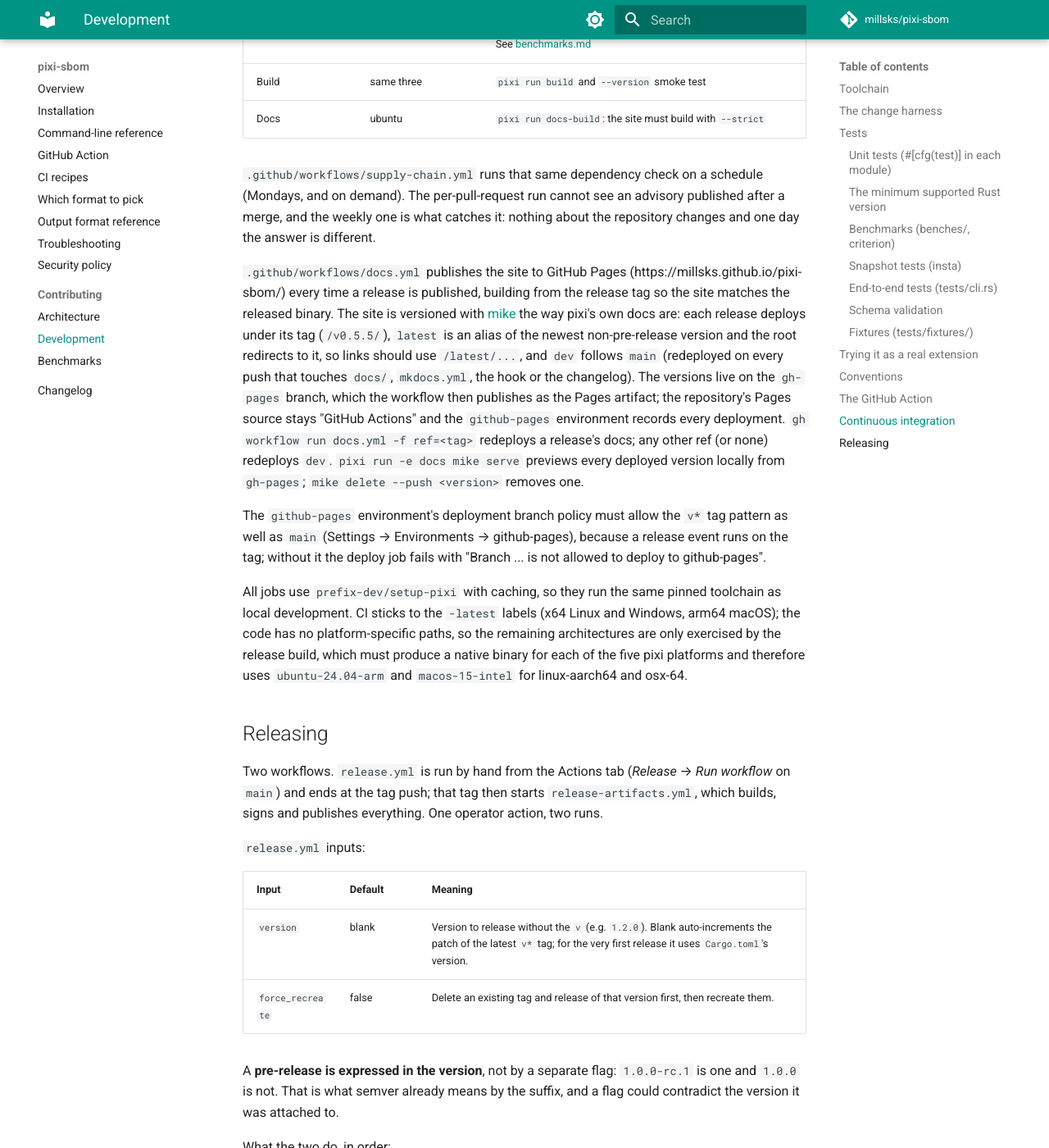
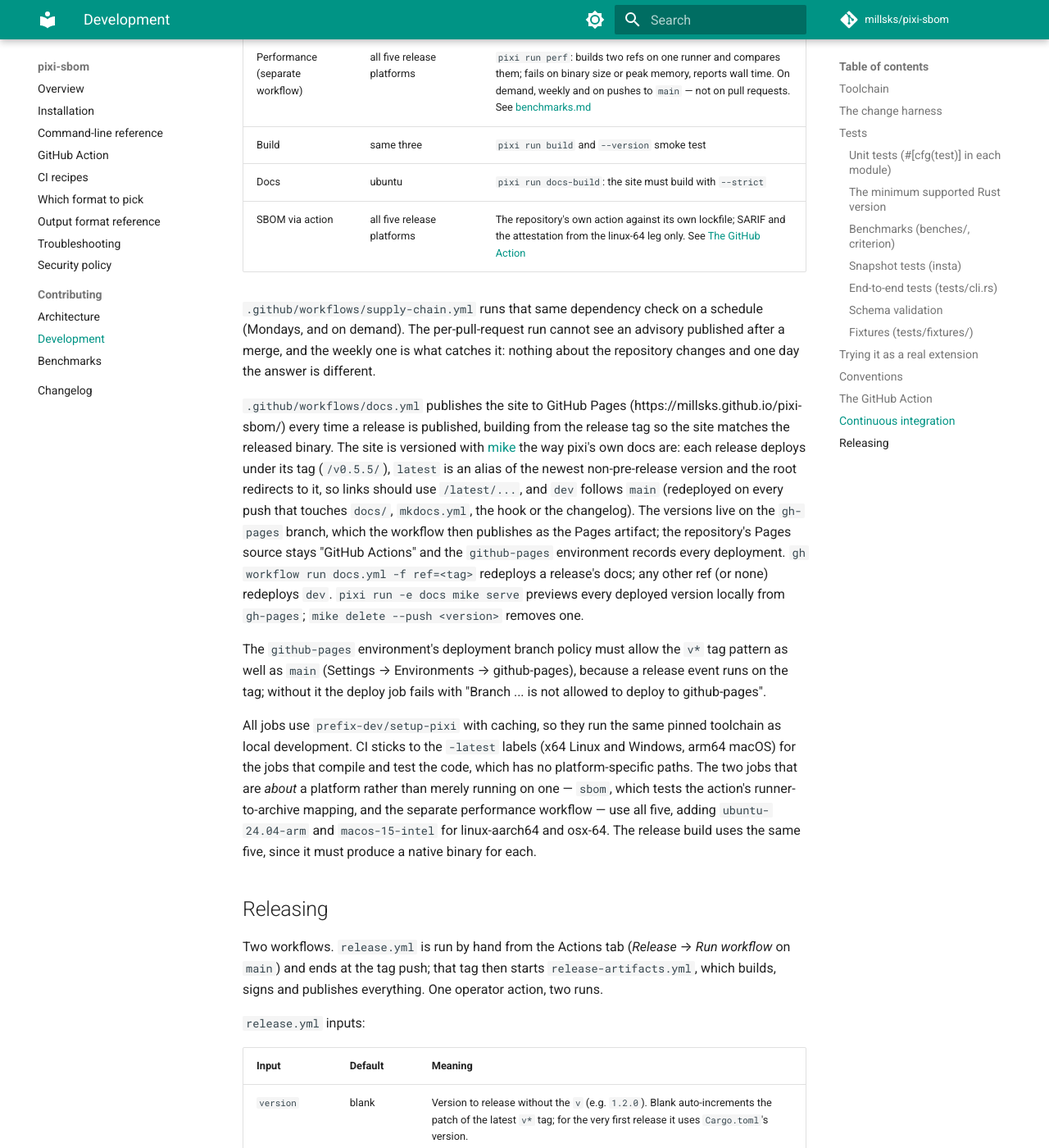
Before and after one commit to aesir-oss/pixi-sbom, an MkDocs documentation site: the page built from docs/development.md, in a window 1280 px wide and 1400 px high, scrolled down 7066 px. Shown: the whole window at 82% size. Built offline with MkDocs 1.6.1 and Material for MkDocs 9.7.7, drawn with Linux system fonts in a browser that asks for light colours; comment, search, counter and statistics services are not loaded; the version menu is left out; some of the changed text lies outside the part shown.

Commit message:
fix(ci): dogfood the action on every platform it claims to support (#225) (#226)
The sbom job ran on ubuntu-latest and windows-latest. There was no reason recorded: the
commit that added it (56d831c) says "dogfoods it on Linux and Windows" without justifying
it, and there is no comment in the YAML — telling, since the job does comment its other
deliberate narrowings, the Linux-only SARIF upload and attestation.

What the job actually exercises is action.yml's RUNNER_OS-RUNNER_ARCH case statement mapping
a runner to a release archive. Three of its five branches never ran, so a wrong platform
string, extension or archive name in macOS-X64, macOS-ARM64 or Linux-ARM64 would have shipped
and been found by a user. The action is the recommended way to use this in CI, so that is a
first-contact failure.

Now all five release platforms, the labels release.yml and perf.yml already use. It downloads
a prebuilt binary rather than compiling — the two existing legs take 0.45 and 0.30 minutes —
so five is cheap. The matrix carries a comment saying why it is five rather than the usual
three.

The legs are named and keyed by target rather than runner label, because osx-arm64 says more
than macos-latest, and the two Linux runners made "the Linux runner" ambiguous in the SARIF
and attestation conditions. Nothing required those job names: the branch ruleset has no
required status checks.

Also corrects the claim in development.md that CI sticks to the -latest labels, which stopped
being true of every job, and adds the sbom job to the CI table it was missing from.


Claude-Session: https://claude.ai/code/session_01WCSL7mYk3kx1zpjZipKBnE

Co-authored-by: Claude Opus 5 (1M context) <noreply@anthropic.com>

```diff
--- a/docs/development.md
+++ b/docs/development.md
@@ -198,8 +198,11 @@ real document; the fixtures are small by design.
 `action.yml` at the repository root is a composite action: it resolves the version (the action's own tag, an
 explicit `version` input, or the latest release), downloads the matching release archive and its `.sha256`,
 verifies it, puts the binary on `PATH`, maps the inputs to CLI flags and runs it, then uploads the output with
-`actions/upload-artifact`. The `sbom` job in `ci.yml` dogfoods it on Linux and Windows with the latest release,
-so a change to the action is exercised by CI before it is tagged: one step runs every environment with license
+`actions/upload-artifact`. The `sbom` job in `ci.yml` dogfoods it on **all five release platforms** with the
+latest release, so a change to the action is exercised by CI before it is tagged. Five rather than the usual three,
+because what this job tests is the action's own `RUNNER_OS-RUNNER_ARCH` case statement mapping a runner to a release
+archive; two of those five branches used to run nowhere, so a wrong platform string or archive extension in them
+would have reached a user first (#225). One step runs every environment with license
 fetching, embedded SBOMs and a deny list that pre-commit's `python` (Python-2.0) violates on every platform, with
 `fail-on-policy` off, and asserts the `policy-violated` output; a second step runs a policy that passes. New CLI flags reach the action only once a
 release containing them exists; keep `action.yml` inputs and the CLI in step at release time.
@@ -219,6 +222,7 @@ release containing them exists; keep `action.yml` inputs and the CLI in step at
 | Performance (separate workflow) | all five release platforms | `pixi run perf`: builds two refs on one runner and compares them; fails on binary size or peak memory, reports wall time. On demand, weekly and on pushes to `main` — not on pull requests. See [benchmarks.md](benchmarks.md) |
 | Build | same three | `pixi run build` and `--version` smoke test |
 | Docs | ubuntu | `pixi run docs-build`: the site must build with `--strict` |
+| SBOM via action | all five release platforms | The repository's own action against its own lockfile; SARIF and the attestation from the linux-64 leg only. See [The GitHub Action](#the-github-action) |
 
 `.github/workflows/supply-chain.yml` runs that same dependency check on a schedule (Mondays, and on demand).
 The per-pull-request run cannot see an advisory published after a merge, and the weekly one is what catches it:
@@ -240,9 +244,11 @@ The `github-pages` environment's deployment branch policy must allow the `v*` ta
 with "Branch ... is not allowed to deploy to github-pages".
 
 All jobs use `prefix-dev/setup-pixi` with caching, so they run the same pinned toolchain as local development. CI
-sticks to the `-latest` labels (x64 Linux and Windows, arm64 macOS); the code has no platform-specific paths, so the
-remaining architectures are only exercised by the release build, which must produce a native binary for each of the
-five pixi platforms and therefore uses `ubuntu-24.04-arm` and `macos-15-intel` for linux-aarch64 and osx-64.
+sticks to the `-latest` labels (x64 Linux and Windows, arm64 macOS) for the jobs that compile and test the code,
+which has no platform-specific paths. The two jobs that are *about* a platform rather than merely running on one —
+`sbom`, which tests the action's runner-to-archive mapping, and the separate performance workflow — use all five,
+adding `ubuntu-24.04-arm` and `macos-15-intel` for linux-aarch64 and osx-64. The release build uses the same five,
+since it must produce a native binary for each.
 
 ## Releasing
 
```
Also changed, not shown: 1 other file.
